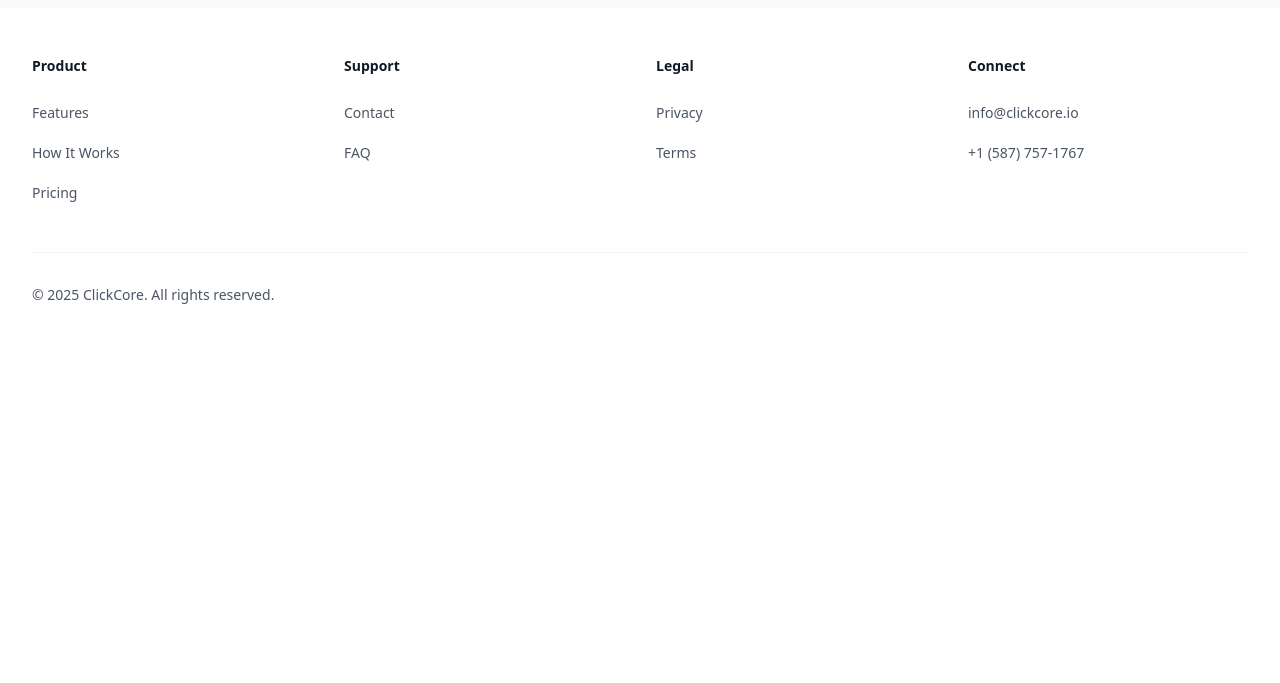
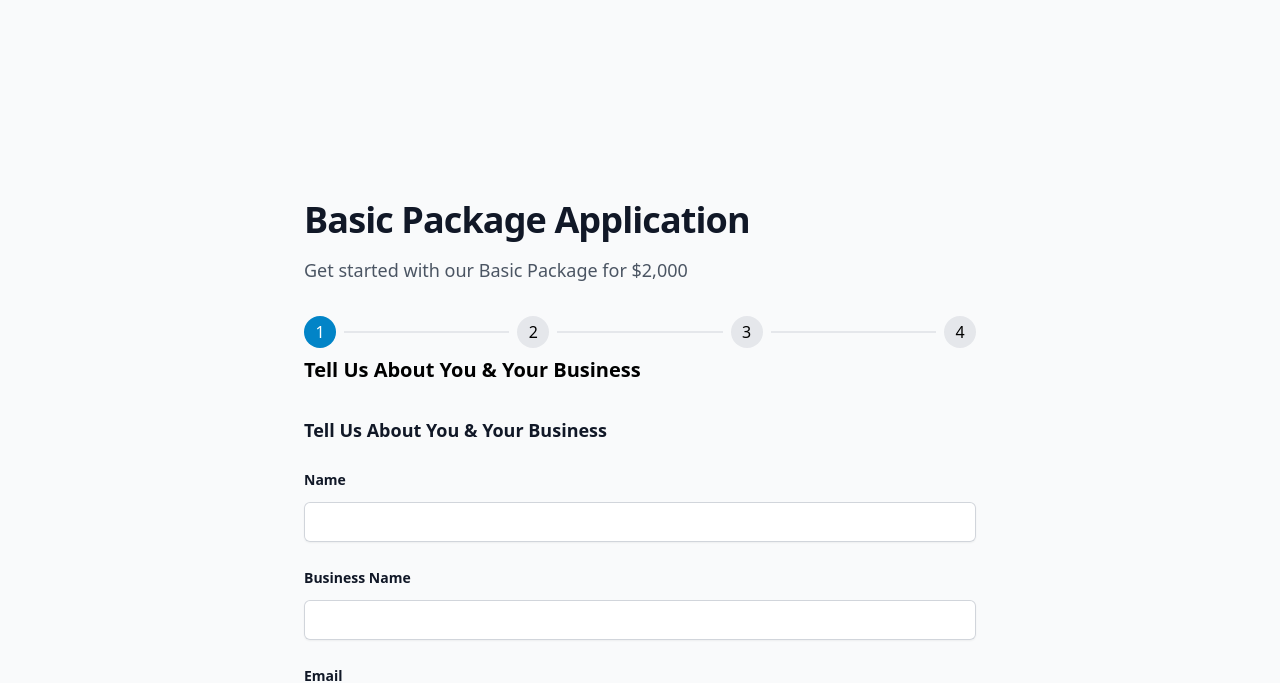
Before and after one commit to mykhail-druz/click-core, a React (Vite) app: page / in a window 1280 px wide. Shown: the part 5299-5982 px from the top of the page. Before the commit the page ends 5652 px from the top, so only its background shows below. Built offline with nearby package versions, Linux system fonts and the light colour scheme.

Commit message:
testing static form on main page

```diff
--- a/src/App.tsx
+++ b/src/App.tsx
@@ -1,5 +1,5 @@
 import React from 'react';
-import { BrowserRouter, Routes, Route } from 'react-router-dom';
+import {BrowserRouter, Route, Routes} from 'react-router-dom';
 import Header from './components/layout/Header';
 import Footer from './components/layout/Footer';
 import Landing from './pages/Landing';
@@ -18,6 +18,7 @@
           <Route path="/forms/high-ticket" element={<HighTicketPackageForm />} />
           <Route path="/forms/custom" element={<CustomPackageForm />} />
         </Routes>
+        <BasicPackageForm /> // FOR TEST!!
         <Footer />
       </div>
     </BrowserRouter>
```
